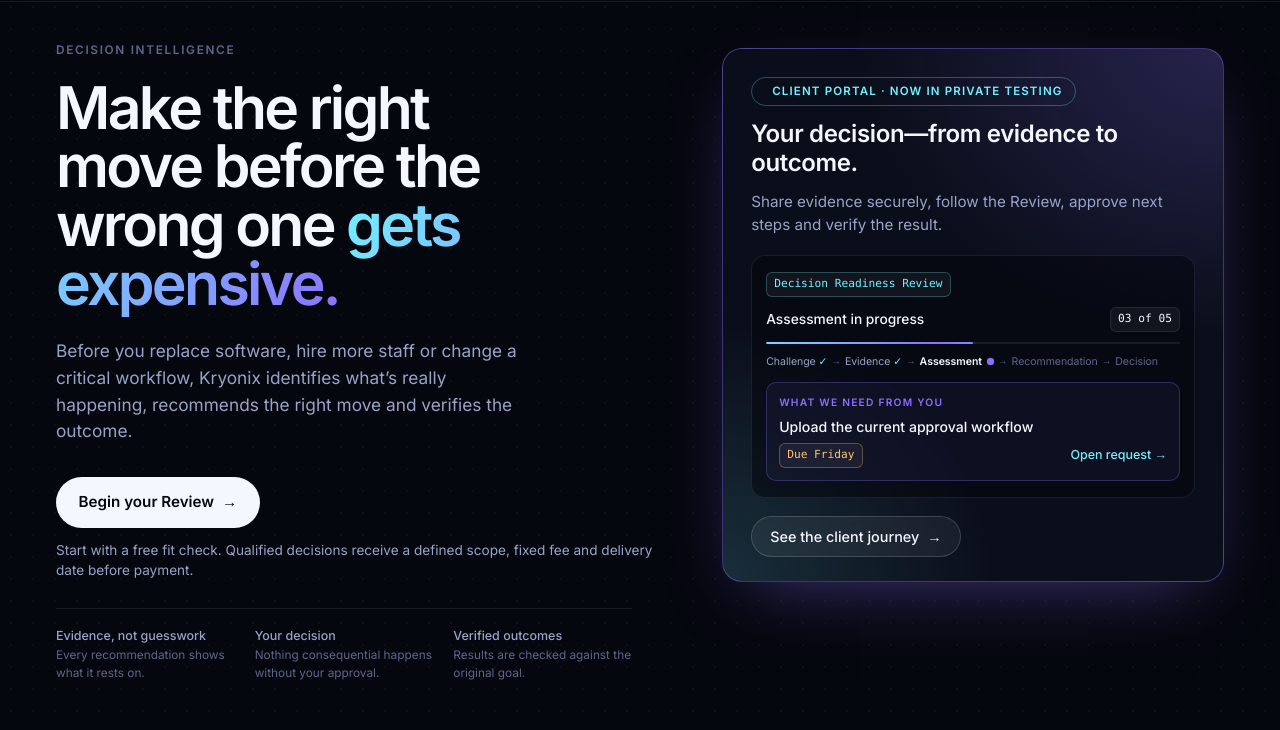
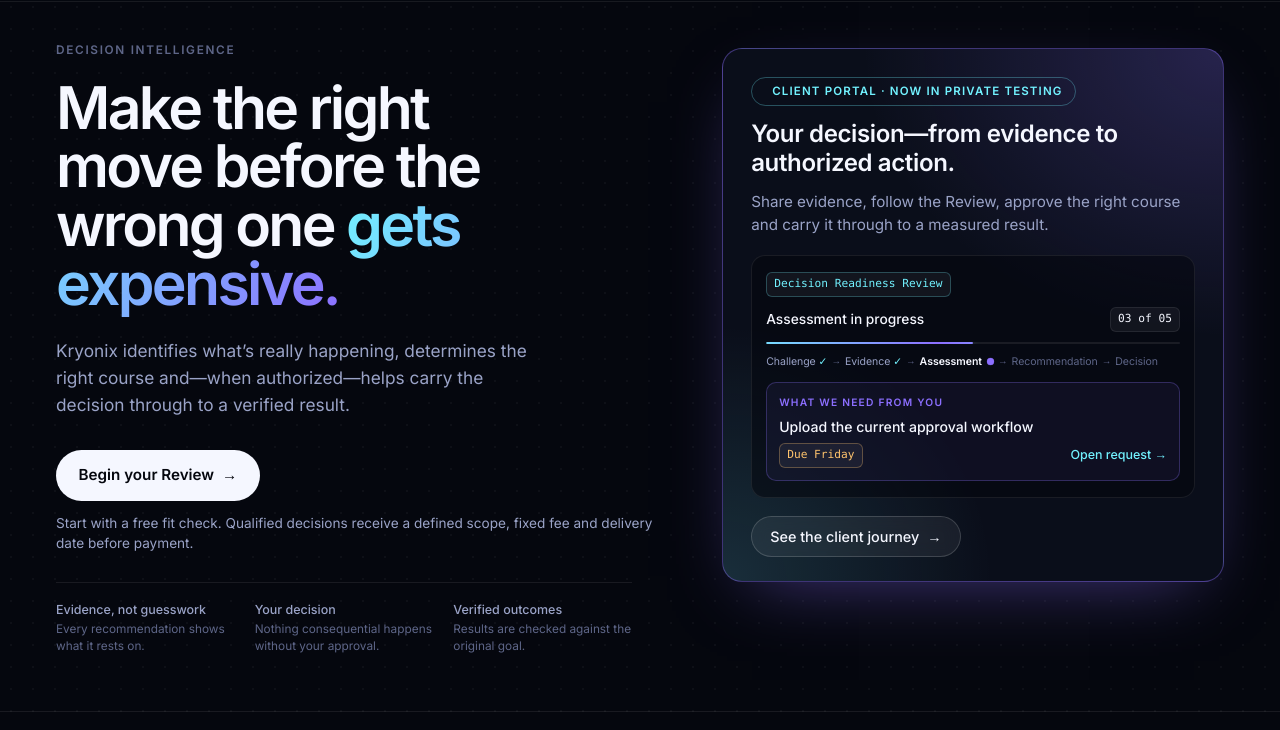
Before and after one commit to shawnzyluxe-lab/kryonix-labs, a plain HTML site: page index.html in a window 1280 px wide. Shown: the part 70-800 px from the top of the page. Drawn offline with Linux system fonts and the light colour scheme.

Commit message:
Home: hero paragraph and Portal card carry decision through to authorized action
Co-Authored-By: Ja'dan Johnson <iamjadan@gmail.com>

```diff
--- a/index.html
+++ b/index.html
@@ -29,7 +29,7 @@
         <div>
           <p class="k">Decision intelligence</p>
           <h1 class="display hero-h">Make the right move before the wrong one <span class="grad">gets expensive.</span></h1>
-          <p class="say lead">Before you replace software, hire more staff or change a critical workflow, Kryonix identifies what’s really happening, recommends the right move and verifies the outcome.</p>
+          <p class="say lead">Kryonix identifies what’s really happening, determines the right course and—when authorized—helps carry the decision through to a verified result.</p>
           <div class="hero-cta"><a class="pill solid" href="contact.html">Begin your Review <span aria-hidden="true">→</span></a></div>
           <p class="hero-note">Start with a free fit check. Qualified decisions receive a defined scope, fixed fee and delivery date before payment.</p>
           <ul class="hero-pts"><li><b>Evidence, not guesswork</b>Every recommendation shows what it rests on.</li><li><b>Your decision</b>Nothing consequential happens without your approval.</li><li><b>Verified outcomes</b>Results are checked against the original goal.</li></ul>
@@ -37,8 +37,8 @@
         <div class="solve">
           <a class="ad" href="review.html">
             <span class="ad-badge"><span class="live"></span>Client Portal · now in private testing</span>
-            <b>Your decision—from evidence to outcome.</b>
-            <i>Share evidence securely, follow the Review, approve next steps and verify the result.</i>
+            <b>Your decision—from evidence to authorized action.</b>
+            <i>Share evidence, follow the Review, approve the right course and carry it through to a measured result.</i>
             <span class="pv" role="img" aria-label="Example Portal view: Decision Readiness Review, assessment in progress, stage 3 of 5. Current request: upload the current approval workflow, due Friday.">
               <span class="pv-row"><code class="pv-tag">Decision Readiness Review</code></span>
               <span class="pv-row pv-status"><span>Assessment in progress</span><code>03 of 05</code></span>
```
